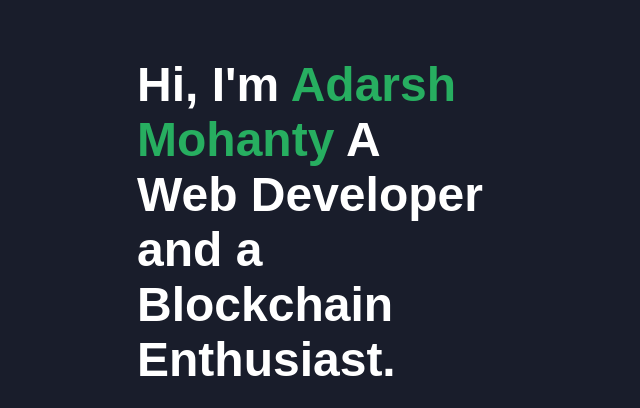
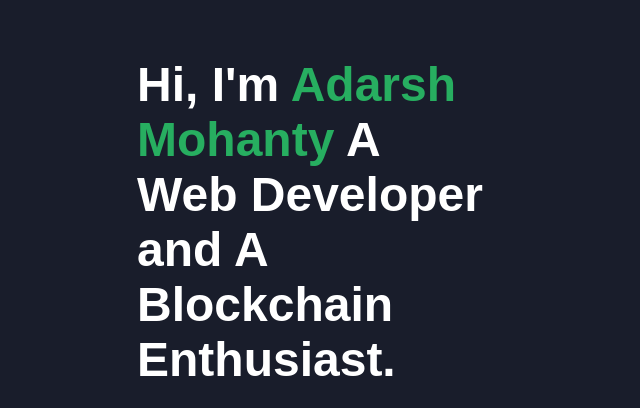
Before and after one commit to 20adarsh22/RA2011050010098, a plain HTML site: page RA2011050010098/index.html in a window 1280 px wide. Shown: the top 408 px of the page, 503-1143 px from the left. Drawn offline with Linux system fonts and the light colour scheme.

Commit message:
Update index.html

```diff
--- a/RA2011050010098/index.html
+++ b/RA2011050010098/index.html
@@ -28,7 +28,7 @@
             <div class="right-header">
                 <h1 class="name">
                     Hi, I'm <span>Adarsh Mohanty</span>
-                    A Web Developer and a Blockchain Enthusiast.
+                    A Web Developer and A Blockchain Enthusiast.
                 </h1>
                 <p>
                     I'm Front End Developer, I love to create beautiful and functional websites.
```
